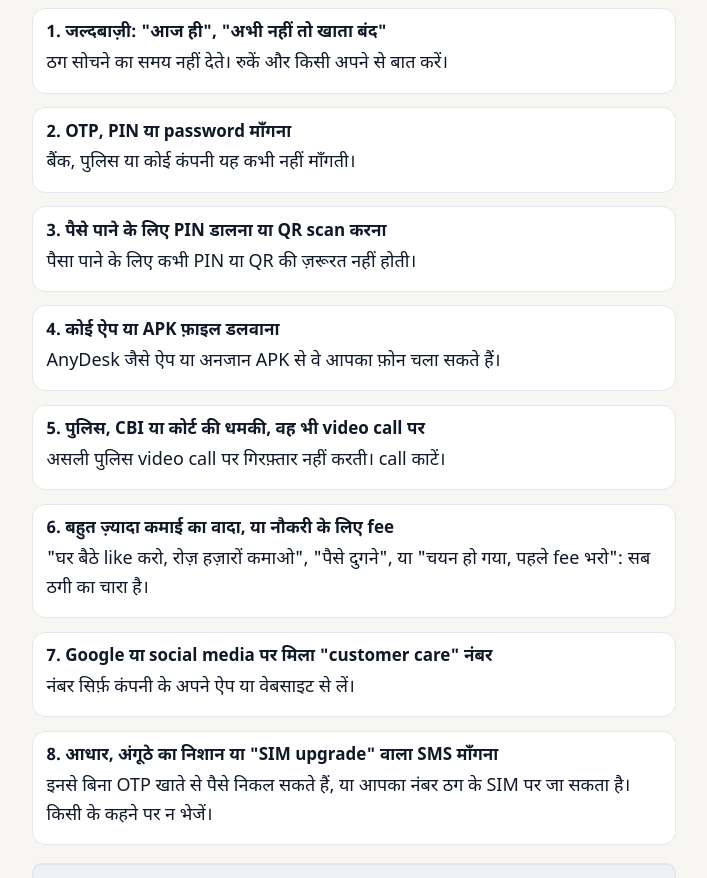
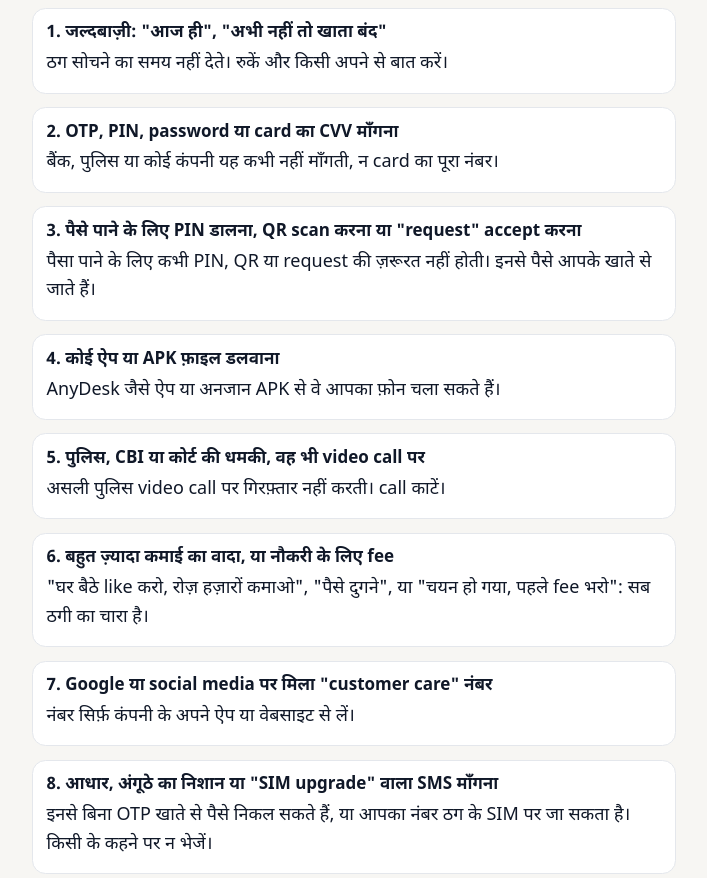
Before and after one commit to roshan420rdx-a11y/thagi-rakshak-, a Next.js app: page /pucho in a window 1280 px wide. Shown: the part 840-1718 px from the top of the page, without its empty margins (286-993 px from the left). Built offline with nearby package versions, Linux system fonts and the light colour scheme; no server answers.

Commit message:
ठगी के 8 आम निशान: CVV और "request accept" भी (पहले पूछो के नए निशानों के साथ)
Co-Authored-By: Claude Opus 5.5 <noreply@anthropic.com>
Claude-Session: https://claude.ai/code/session_01Q8ZCGBZrka4dDUCEyPhyFX

```diff
--- a/modules/site/signs.ts
+++ b/modules/site/signs.ts
@@ -1,9 +1,13 @@
-// ठगी के 8 आम निशान (/pucho, checker के नीचे; बिना JS के भी) और /bharosa की "हम कभी नहीं करेंगे" सूची। text plan A2a से जस का तस।
+// ठगी के 8 आम निशान (/pucho, checker के नीचे; बिना JS के भी) और /bharosa की "हम कभी नहीं करेंगे" सूची। मूल text plan A2a से;
+// 2026-11-23: दूसरे में CVV, तीसरे में "request accept" जोड़ा ("पहले पूछो" के नए निशानों के साथ)।
 
 export const SCAM_SIGNS: readonly { titleHi: string; bodyHi: string }[] = [
   { titleHi: 'जल्दबाज़ी: "आज ही", "अभी नहीं तो खाता बंद"', bodyHi: "ठग सोचने का समय नहीं देते। रुकें और किसी अपने से बात करें।" },
-  { titleHi: "OTP, PIN या password माँगना", bodyHi: "बैंक, पुलिस या कोई कंपनी यह कभी नहीं माँगती।" },
-  { titleHi: "पैसे पाने के लिए PIN डालना या QR scan करना", bodyHi: "पैसा पाने के लिए कभी PIN या QR की ज़रूरत नहीं होती।" },
+  { titleHi: "OTP, PIN, password या card का CVV माँगना", bodyHi: "बैंक, पुलिस या कोई कंपनी यह कभी नहीं माँगती, न card का पूरा नंबर।" },
+  {
+    titleHi: 'पैसे पाने के लिए PIN डालना, QR scan करना या "request" accept करना',
+    bodyHi: "पैसा पाने के लिए कभी PIN, QR या request की ज़रूरत नहीं होती। इनसे पैसे आपके खाते से जाते हैं।",
+  },
   { titleHi: "कोई ऐप या APK फ़ाइल डलवाना", bodyHi: "AnyDesk जैसे ऐप या अनजान APK से वे आपका फ़ोन चला सकते हैं।" },
   { titleHi: "पुलिस, CBI या कोर्ट की धमकी, वह भी video call पर", bodyHi: "असली पुलिस video call पर गिरफ़्तार नहीं करती। call काटें।" },
   {
--- a/scripts/e2e-site.mjs
+++ b/scripts/e2e-site.mjs
@@ -57,7 +57,7 @@ await check("/pucho: 8 निशान", () =>
   withPage({ viewport: PHONE }, async (page) => {
     await page.goto(`${BASE}/pucho`);
     assert((await page.locator("main ol[data-signs] > li").count()) === 8, "8 li नहीं");
-    await page.getByText("OTP, PIN या password माँगना").waitFor();
+    await page.getByText("OTP, PIN, password या card का CVV माँगना").waitFor();
   }),
 );
 
```
Also changed, not shown: 2 other files (tests, documents, lock files or other folders).
